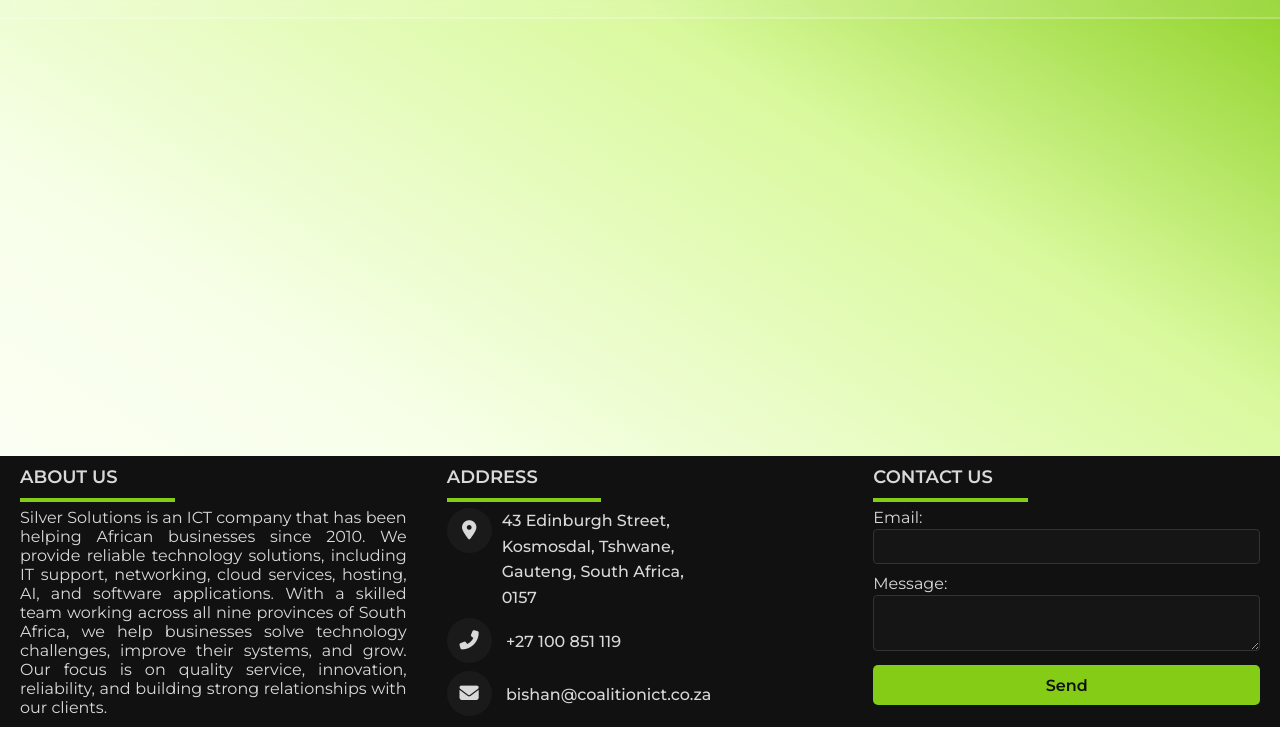
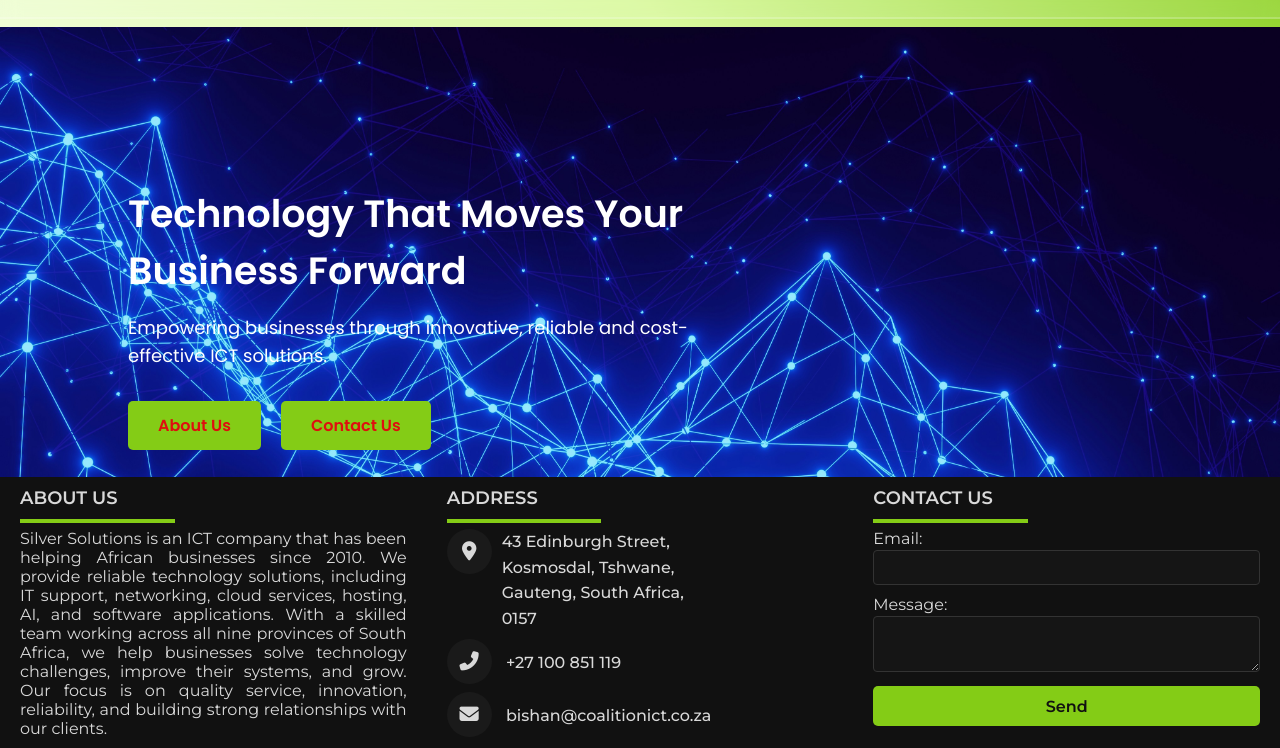
Before and after one commit to lawrence-matlala/coalition-ict, a website built with Vite: page index.html in a window 1280 px wide. Shown: the part 73-821 px from the top of the page. Before the commit the page ends 800 px from the top, so only its background shows below. Built offline with nearby package versions, Linux system fonts and the light colour scheme.

Commit message:
Update home page banner and animations

```diff
--- a/index.html
+++ b/index.html
@@ -35,6 +35,23 @@
         </nav>
 
     </header>
+
+    <!-- Home Page Hero Banner -->
+<section class="home-banner">
+    <img src="images/homeBanner.jpg" alt="Coalition ICT Technology">
+
+
+        <div class="banner-content">
+            <h1>Technology That Moves Your Business Forward</h1>
+
+            <p>Empowering businesses through innovative, reliable and cost-effective ICT solutions.</p>
+
+        <div class="banner-buttons">
+            <a href="about.html" class="btn">About Us</a>
+            <a href="contact.html" class="btn">Contact Us</a>
+       </div>
+       </div>
+</section>
 
 
 
--- a/style.css
+++ b/style.css
@@ -363,3 +363,115 @@ footer * {
   display: block;
 }
 /*End of the code*/
+
+/*Home banner*/
+.home-banner {
+  width: 100%;
+  height: 450px;
+  overflow: hidden;
+  margin-top: 100px;
+}
+.home-banner {
+  position: relative;
+}
+
+.home-banner img {
+  width: 100%;
+  height: 100%;
+  object-fit: cover;
+  object-position: center;
+  display: block;
+}
+
+/* Tablets */
+@media (max-width: 768px) {
+  .home-banner {
+    height: 300px;
+  }
+}
+
+/* Mobile phones */
+@media (max-width: 480px) {
+  .home-banner {
+    height: 200px;
+  }
+}
+/* End of the home banner*/
+
+/* buttons on the banner*/
+.banner-buttons {
+  position: relative;
+  top: auto;
+  left: auto;
+  transform: none;
+  display: flex;
+  gap: 20px;
+  margin-top: 30px;
+  flex-wrap: wrap;
+}
+
+.banner-buttons .btn {
+  padding: 12px 30px;
+  background: #84cc16;
+  color: #df0f0f;
+  text-decoration: none;
+  border-radius: 5px;
+  font-weight: 600;
+}
+
+.banner-buttons .btn:hover {
+  background: #111;
+  color: white;
+}
+/*End of button*/
+
+/*Animated text ontop of the banner*/
+.banner-content {
+  position: absolute;
+  top: 35%;
+  left: 10%;
+  max-width: 600px;
+  color: white;
+  animation: fadeInUp 1.5s ease forwards;
+}
+
+.banner-content h1 {
+  font-size: 38px;
+  margin-bottom: 15px;
+}
+
+.banner-content p {
+  font-size: 18px;
+  margin-bottom: 25px;
+  line-height: 1.6;
+}
+
+@keyframes fadeInUp {
+  from {
+    opacity: 0;
+    transform: translateY(30px);
+  }
+
+  to {
+    opacity: 1;
+    transform: translateY(0);
+  }
+}
+
+/* Mobile responsiveness */
+@media (max-width: 768px) {
+  .banner-content {
+    top: 25%;
+    left: 5%;
+    right: 5%;
+  }
+
+  .banner-content h1 {
+    font-size: 24px;
+  }
+
+  .banner-content p {
+    font-size: 14px;
+  }
+}
+/*End of animated text on the banner*/
```
Also changed, not shown: images/homeBanner.jpg (added).
